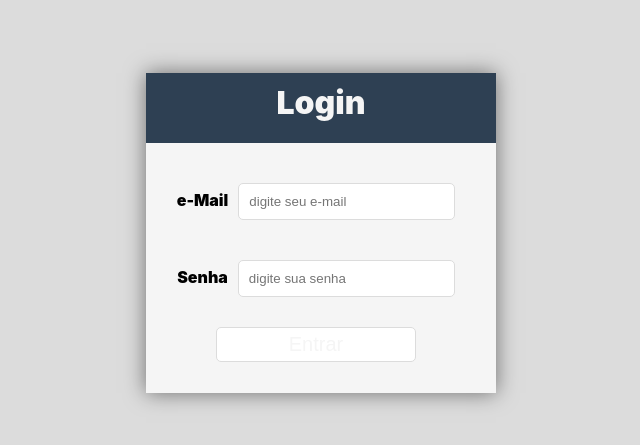
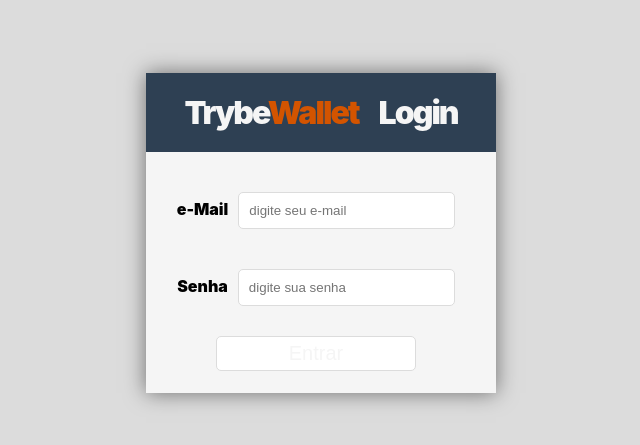
Before and after one commit to phvleite/project-trybewallet, a React (Create React App) app: page / in a window 1280 px wide. Shown: the part 167-612 px from the top of the page, without its empty margins (319-959 px from the left). Built offline with nearby package versions, Linux system fonts and the light colour scheme.

Commit message:
ajuste css e renomeado o form para expenseform

```diff
--- a/src/components/Form.js
+++ b/src/components/ExpenseForm.js
@@ -3,16 +3,16 @@
 import { connect } from 'react-redux';
 import { fetchCurrencies } from '../actions';
 
-class Form extends Component {
+class ExpenseForm extends Component {
   constructor() {
     super();
     this.state = {
       value: 0,
-      currency: '',
-      method: '',
-      tag: '',
-      description: '',
-      exchangeRates: {},
+    //   currency: '',
+    //   method: '',
+    //   tag: '',
+    //   description: '',
+    //   exchangeRates: {},
     };
   }
 
@@ -109,9 +109,9 @@
   getCurrencies: () => dispatch(fetchCurrencies()),
 });
 
-Form.propTypes = {
+ExpenseForm.propTypes = {
   getCurrencies: PropTypes.func.isRequired,
   currencies: PropTypes.arrayOf(PropTypes.string).isRequired,
 };
 
-export default connect(mapStateToProps, mapDispatchToProps)(Form);
+export default connect(mapStateToProps, mapDispatchToProps)(ExpenseForm);
--- a/src/css/Login.css
+++ b/src/css/Login.css
@@ -25,14 +25,26 @@
 }
 
 .box-title-login {
+  align-items: center;
   background: rgb(46, 64, 83);
   color: whitesmoke;
+  display: flex;
   font-size: 2rem;
   font-weight: 900;
-  height: 50px;
+  height: 60px;
+  justify-content: center;
+  letter-spacing: -2px;
   padding: 10px 0;
   text-align: center;
   width: 350px;
+}
+
+.box-title-login span {
+  color: rgb(211, 84, 0);
+}
+
+.box-title-login p {
+  margin: 10px;
 }
 
 .login-input {
--- a/src/pages/Login.js
+++ b/src/pages/Login.js
@@ -48,7 +48,13 @@
     return (
       <div className="page-login">
         <div className="box-login">
-          <div className="box-title-login">Login</div>
+          <div className="box-title-login">
+            <p>
+              Trybe
+              <span id="wallet">Wallet</span>
+            </p>
+            <p>Login</p>
+          </div>
           <form className="box-form-login" onSubmit={ this.onGetLoginClick }>
             <label htmlFor="email-input" className="label-input">
               e-Mail
--- a/src/pages/Wallet.js
+++ b/src/pages/Wallet.js
@@ -1,13 +1,13 @@
 import React, { Component } from 'react';
 import Header from '../components/Header';
-import Form from '../components/Form';
+import ExpenseForm from '../components/ExpenseForm';
 
 class Wallet extends Component {
   render() {
     return (
       <>
         <Header />
-        <Form />
+        <ExpenseForm />
       </>
     );
   }
```
